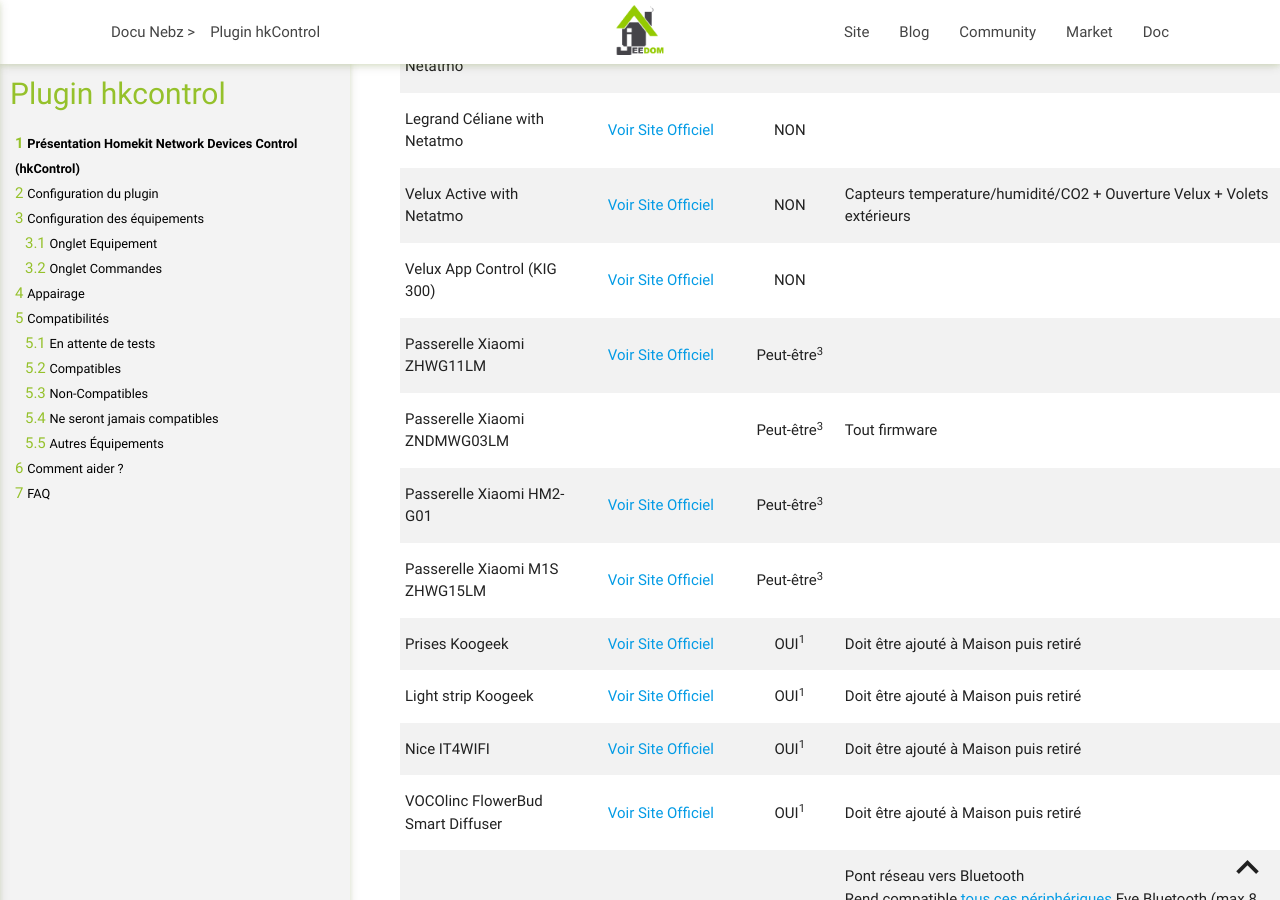
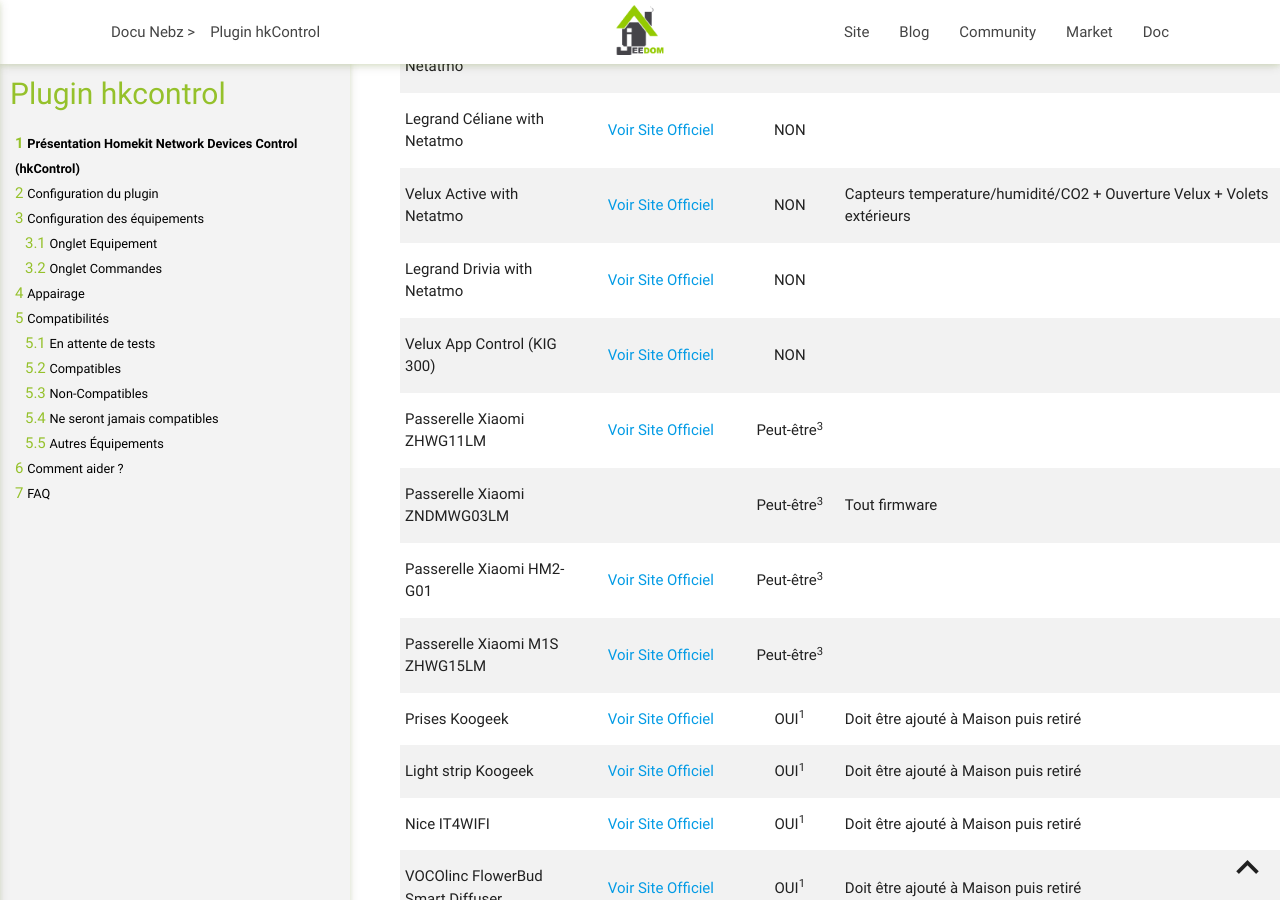
Before and after one commit to NebzHB/jeedom_docs, a Jekyll site: the page built from plugins/hkControl/fr_FR/index.md, in a window 1280 px wide and 900 px high, scrolled down 3211 px. Built offline with Jekyll 4.4.1, drawn with Linux system fonts in a browser that asks for light colours.

Commit message:
Update index.md

```diff
--- a/plugins/hkControl/fr_FR/index.md
+++ b/plugins/hkControl/fr_FR/index.md
@@ -120,6 +120,7 @@
 | Legrand iDiamant with Netatmo | [Voir Site Officiel](https://www.netatmo.com/fr-fr/partners/bubendorff){:target="_blank" rel="noopener"} | NON | |
 | Legrand Céliane with Netatmo | [Voir Site Officiel](https://www.netatmo.com/fr-fr/partners/legrand){:target="_blank" rel="noopener"} | NON | |
 | Velux Active with Netatmo | [Voir Site Officiel](https://www.netatmo.com/fr-fr/partners/velux){:target="_blank" rel="noopener"} | NON | Capteurs temperature/humidité/CO2 + Ouverture Velux + Volets extérieurs |
+| Legrand Drivia with Netatmo | [Voir Site Officiel](https://www.netatmo.com/fr-fr/partners/drivia){:target="_blank" rel="noopener"} | NON | |
 | Velux App Control (KIG 300) | [Voir Site Officiel](https://www.veluxshop.fr/tous-les-produits/maison-connectee/velux-app-control){:target="_blank" rel="noopener"} | NON | |
 | Passerelle Xiaomi ZHWG11LM | [Voir Site Officiel](https://www.aqara.com/us/smart_home_hub.html){:target="_blank" rel="noopener"} | Peut-être<sup>3</sup> | |
 | Passerelle Xiaomi ZNDMWG03LM | | Peut-être<sup>3</sup> | Tout firmware |
```
